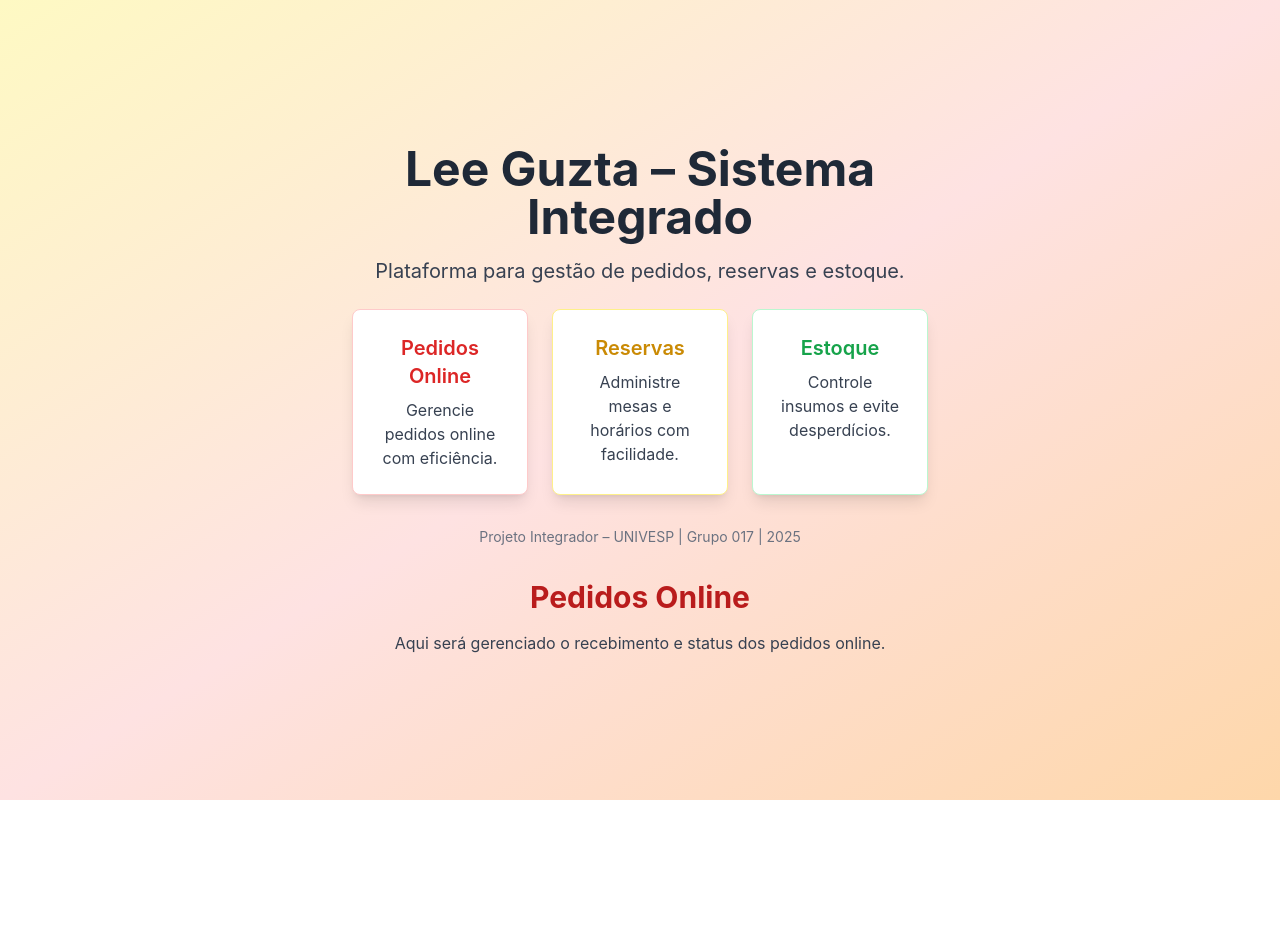
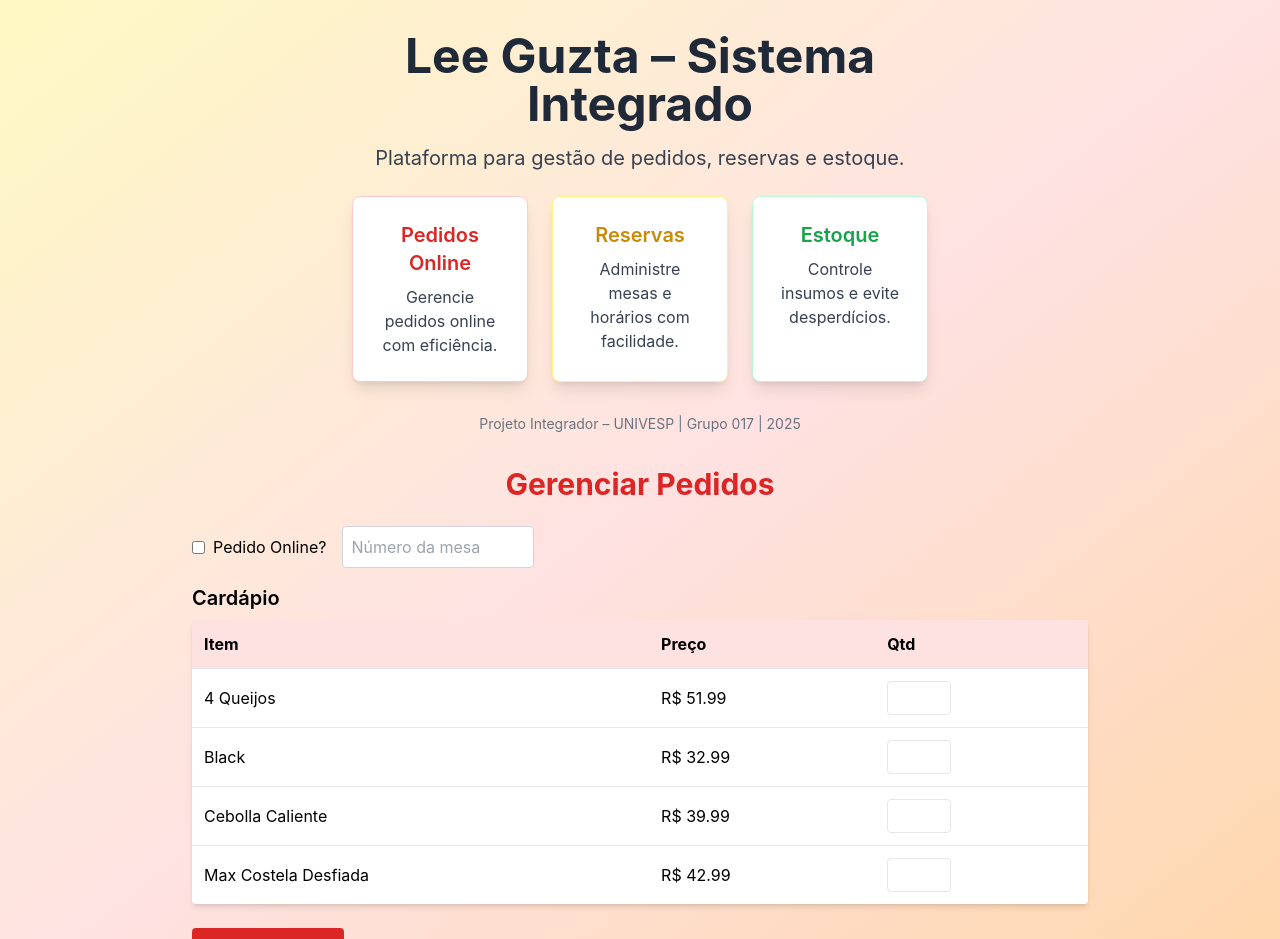
Before and after one commit to paulorenatojsb/Univesp2025-LeeGuzta, a React (Create React App) app in the folder FrontEnd/hamburgueria-frontend/: page /pedidos in a window 1280 px wide. Shown: the top 939 px of the page. Before the commit the page ends 800 px from the top, so only its background shows below. Built offline with nearby package versions, Linux system fonts and the light colour scheme.

Commit message:
front_new

```diff
--- a/FrontEnd/hamburgueria-frontend/src/components/estoque.js
+++ b/FrontEnd/hamburgueria-frontend/src/components/estoque.js
@@ -1,10 +1,36 @@
 import React from 'react';
+
+const estoque = [
+  { item: 'Batata Palito 7mm', quantidade: '5kg', status: 'OK' },
+  { item: 'Cebola Empanada', quantidade: '1kg', status: 'Baixo' },
+  { item: 'Pão de Hambúrguer Prime', quantidade: '20 unidades', status: 'OK' },
+  { item: 'Maionese Caseira', quantidade: '500ml', status: 'Repor' },
+];
 
 function Estoque() {
   return (
-    <div className="text-center mt-8">
-      <h2 className="text-3xl font-bold text-green-600 mb-4">Controle de Estoque</h2>
-      <p className="text-gray-700">Aqui será realizado o controle dos insumos e itens do estoque.</p>
+    <div className="w-full max-w-3xl mx-auto mt-8">
+      <h2 className="text-3xl font-bold mb-4 text-center text-green-600">Controle de Estoque</h2>
+      <table className="min-w-full bg-white shadow-md rounded-lg overflow-hidden">
+        <thead className="bg-green-100">
+          <tr>
+            <th className="text-left p-4">Item</th>
+            <th className="text-left p-4">Quantidade</th>
+            <th className="text-left p-4">Status</th>
+          </tr>
+        </thead>
+        <tbody>
+          {estoque.map((produto, index) => (
+            <tr key={index} className="border-t">
+              <td className="p-4">{produto.item}</td>
+              <td className="p-4">{produto.quantidade}</td>
+              <td className={`p-4 font-medium ${produto.status === 'Repor' ? 'text-red-600' : produto.status === 'Baixo' ? 'text-yellow-600' : 'text-green-700'}`}>
+                {produto.status}
+              </td>
+            </tr>
+          ))}
+        </tbody>
+      </table>
     </div>
   );
 }
--- a/FrontEnd/hamburgueria-frontend/src/components/pedidos.js
+++ b/FrontEnd/hamburgueria-frontend/src/components/pedidos.js
@@ -1,10 +1,153 @@
-import React from 'react';
+import React, { useState, useEffect } from 'react';
+
+const cardapio = [
+  { id: 1, nome: '4 Queijos', preco: 51.99 },
+  { id: 2, nome: 'Black', preco: 32.99 },
+  { id: 3, nome: 'Cebolla Caliente', preco: 39.99 },
+  { id: 4, nome: 'Max Costela Desfiada', preco: 42.99 },
+];
+
+const STORAGE_KEY = 'pedidos-lgg';
 
 function Pedidos() {
+  const [mesa, setMesa] = useState('');
+  const [modoOnline, setModoOnline] = useState(false);
+  const [quantidades, setQuantidades] = useState({});
+  const [pedidosEnviados, setPedidosEnviados] = useState([]);
+
+  useEffect(() => {
+    const salvos = localStorage.getItem(STORAGE_KEY);
+    if (salvos) setPedidosEnviados(JSON.parse(salvos));
+  }, []);
+
+  useEffect(() => {
+    localStorage.setItem(STORAGE_KEY, JSON.stringify(pedidosEnviados));
+  }, [pedidosEnviados]);
+
+  const atualizarQuantidade = (id, valor) => {
+    const val = parseInt(valor);
+    if (!isNaN(val) && val >= 0) {
+      setQuantidades({ ...quantidades, [id]: val });
+    }
+  };
+
+  const enviarPedido = () => {
+    const selecionados = cardapio
+      .filter((item) => quantidades[item.id] > 0)
+      .map((item) => ({
+        ...item,
+        quantidade: quantidades[item.id],
+        total: quantidades[item.id] * item.preco,
+      }));
+
+    if (selecionados.length === 0) {
+      alert('Selecione ao menos 1 item com quantidade > 0');
+      return;
+    }
+
+    const novoPedido = {
+      id: Date.now(),
+      mesa: modoOnline ? 'Online' : mesa,
+      itens: selecionados,
+    };
+
+    setPedidosEnviados((prev) => [...prev, novoPedido]);
+    setQuantidades({});
+    setMesa('');
+  };
+
+  const cancelarPedido = (id) => {
+    const atualizados = pedidosEnviados.filter((p) => p.id !== id);
+    setPedidosEnviados(atualizados);
+  };
+
   return (
-    <div className="text-center mt-8">
-      <h2 className="text-3xl font-bold text-red-700 mb-4">Pedidos Online</h2>
-      <p className="text-gray-700">Aqui será gerenciado o recebimento e status dos pedidos online.</p>
+    <div className="w-full max-w-4xl mx-auto mt-8">
+      <h2 className="text-3xl font-bold mb-6 text-center text-red-600">Gerenciar Pedidos</h2>
+
+      <div className="mb-4 flex flex-col sm:flex-row sm:items-center gap-4">
+        <label className="flex items-center gap-2">
+          <input
+            type="checkbox"
+            checked={modoOnline}
+            onChange={() => setModoOnline(!modoOnline)}
+          />
+          Pedido Online?
+        </label>
+
+        {!modoOnline && (
+          <input
+            type="text"
+            value={mesa}
+            onChange={(e) => setMesa(e.target.value)}
+            placeholder="Número da mesa"
+            className="p-2 border border-gray-300 rounded w-full sm:w-48"
+          />
+        )}
+      </div>
+
+      <h3 className="text-xl font-semibold mt-4 mb-2">Cardápio</h3>
+      <table className="w-full bg-white shadow-md rounded mb-6">
+        <thead className="bg-red-100 text-left">
+          <tr>
+            <th className="p-3">Item</th>
+            <th className="p-3">Preço</th>
+            <th className="p-3">Qtd</th>
+          </tr>
+        </thead>
+        <tbody>
+          {cardapio.map((item) => (
+            <tr key={item.id} className="border-t">
+              <td className="p-3">{item.nome}</td>
+              <td className="p-3">R$ {item.preco.toFixed(2)}</td>
+              <td className="p-3">
+                <input
+                  type="number"
+                  min="0"
+                  value={quantidades[item.id] || ''}
+                  onChange={(e) => atualizarQuantidade(item.id, e.target.value)}
+                  className="w-16 border rounded p-1"
+                />
+              </td>
+            </tr>
+          ))}
+        </tbody>
+      </table>
+
+      <button
+        onClick={enviarPedido}
+        className="bg-red-600 text-white px-6 py-2 rounded hover:bg-red-700"
+      >
+        Enviar Pedido
+      </button>
+
+      {pedidosEnviados.length > 0 && (
+        <div className="mt-10">
+          <h3 className="text-2xl font-semibold mb-4">Pedidos Enviados</h3>
+          <ul className="space-y-4">
+            {pedidosEnviados.map((pedido) => (
+              <li key={pedido.id} className="bg-white shadow p-4 rounded">
+                <div className="flex justify-between">
+                  <p className="font-bold">Mesa: {pedido.mesa}</p>
+                  <button
+                    className="text-red-600 hover:underline"
+                    onClick={() => cancelarPedido(pedido.id)}
+                  >
+                    Cancelar
+                  </button>
+                </div>
+                <ul className="mt-2 text-sm list-disc pl-5 text-gray-700">
+                  {pedido.itens.map((item, i) => (
+                    <li key={i}>
+                      {item.quantidade}x {item.nome} – R$ {item.total.toFixed(2)}
+                    </li>
+                  ))}
+                </ul>
+              </li>
+            ))}
+          </ul>
+        </div>
+      )}
     </div>
   );
 }
--- a/FrontEnd/hamburgueria-frontend/src/components/reservas.js
+++ b/FrontEnd/hamburgueria-frontend/src/components/reservas.js
@@ -1,10 +1,112 @@
-import React from 'react';
+import React, { useState, useEffect } from 'react';
+
+const STORAGE_KEY = 'reservas-lgg';
 
 function Reservas() {
+  const [reservas, setReservas] = useState([]);
+  const [nome, setNome] = useState('');
+  const [mesa, setMesa] = useState('');
+  const [horario, setHorario] = useState('');
+  const [data, setData] = useState('');
+
+  useEffect(() => {
+    const salvas = localStorage.getItem(STORAGE_KEY);
+    if (salvas) setReservas(JSON.parse(salvas));
+  }, []);
+
+  useEffect(() => {
+    localStorage.setItem(STORAGE_KEY, JSON.stringify(reservas));
+  }, [reservas]);
+
+  const adicionarReserva = () => {
+    if (!nome || !mesa || !horario || !data) {
+      alert('Preencha todos os campos');
+      return;
+    }
+
+    const novaReserva = { id: Date.now(), nome, mesa, horario, data };
+    setReservas((prev) => [...prev, novaReserva]);
+    setNome('');
+    setMesa('');
+    setHorario('');
+    setData('');
+  };
+
+  const excluirReserva = (id) => {
+    setReservas(reservas.filter((r) => r.id !== id));
+  };
+
   return (
-    <div className="text-center mt-8">
-      <h2 className="text-3xl font-bold text-yellow-600 mb-4">Reservas</h2>
-      <p className="text-gray-700">Aqui será possível gerenciar reservas de mesas no sistema.</p>
+    <div className="w-full max-w-4xl mx-auto mt-8">
+      <h2 className="text-3xl font-bold mb-6 text-center text-yellow-600">Reservas</h2>
+
+      <div className="bg-white p-4 mb-6 rounded shadow">
+        <h3 className="text-xl font-semibold mb-2">Nova Reserva</h3>
+        <div className="grid grid-cols-1 sm:grid-cols-4 gap-4">
+          <input
+            type="text"
+            placeholder="Nome do cliente"
+            className="border p-2 rounded"
+            value={nome}
+            onChange={(e) => setNome(e.target.value)}
+          />
+          <input
+            type="text"
+            placeholder="Mesa"
+            className="border p-2 rounded"
+            value={mesa}
+            onChange={(e) => setMesa(e.target.value)}
+          />
+          <input
+            type="date"
+            className="border p-2 rounded"
+            value={data}
+            onChange={(e) => setData(e.target.value)}
+          />
+          <input
+            type="time"
+            className="border p-2 rounded"
+            value={horario}
+            onChange={(e) => setHorario(e.target.value)}
+          />
+        </div>
+        <button
+          onClick={adicionarReserva}
+          className="mt-4 bg-yellow-500 text-white px-4 py-2 rounded hover:bg-yellow-600"
+        >
+          Adicionar Reserva
+        </button>
+      </div>
+
+      <table className="w-full bg-white shadow rounded">
+        <thead className="bg-yellow-100">
+          <tr>
+            <th className="text-left p-3">Cliente</th>
+            <th className="text-left p-3">Mesa</th>
+            <th className="text-left p-3">Data</th>
+            <th className="text-left p-3">Horário</th>
+            <th className="text-left p-3">Ações</th>
+          </tr>
+        </thead>
+        <tbody>
+          {reservas.map((reserva) => (
+            <tr key={reserva.id} className="border-t">
+              <td className="p-3">{reserva.nome}</td>
+              <td className="p-3">{reserva.mesa}</td>
+              <td className="p-3">{reserva.data}</td>
+              <td className="p-3">{reserva.horario}</td>
+              <td className="p-3">
+                <button
+                  onClick={() => excluirReserva(reserva.id)}
+                  className="text-red-600 hover:underline"
+                >
+                  Excluir
+                </button>
+              </td>
+            </tr>
+          ))}
+        </tbody>
+      </table>
     </div>
   );
 }
```
